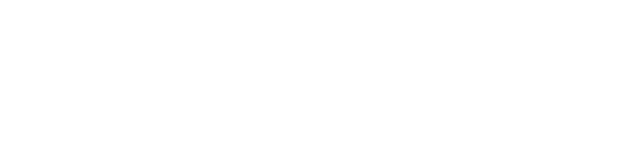
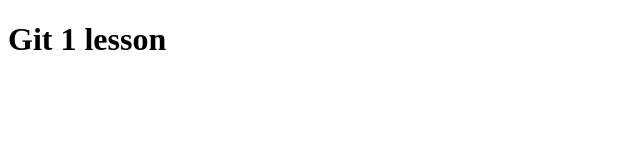
Before and after one commit to dmitrii-kuvaldin/33-GIT-lesson1, a plain HTML site: page index.html in a window 1280 px wide. Shown: the whole page, without its empty margins (0-640 px from the left). Drawn offline with Linux system fonts and the light colour scheme.

Commit message:
add heading

```diff
--- a/index.html
+++ b/index.html
@@ -6,6 +6,7 @@
   <title>Document</title>
 </head>
 <body>
+  <h1>Git 1 lesson</h1>
 
 </body>
 </html>
```
